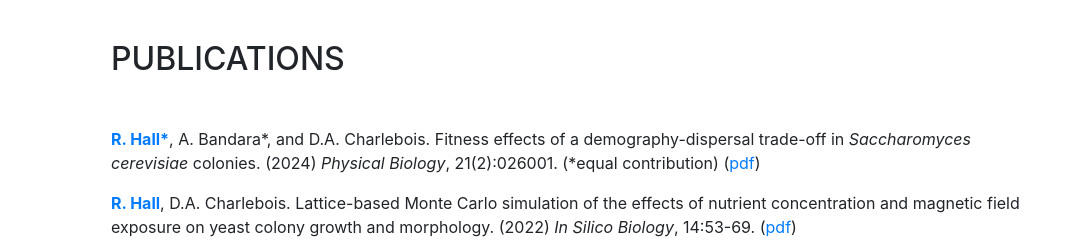
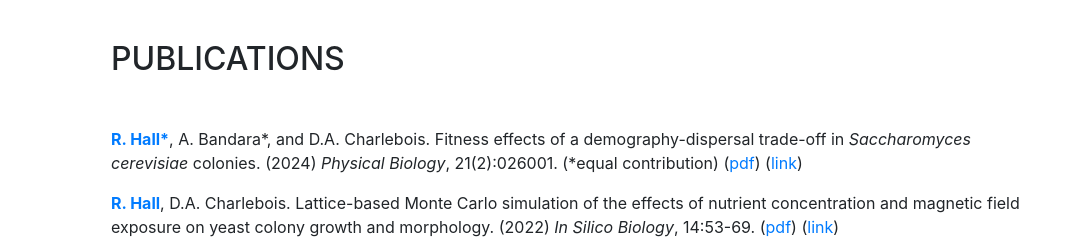
Before and after one commit to bekahall/bekahall.github.io, a website with bundled scripts: page index.html in a window 1280 px wide. Shown: the part 1020-1272 px from the top of the page, without its empty margins (209-1280 px from the left). Built offline with nearby package versions, Linux system fonts and the light colour scheme; a web font is replaced by a local one.

Commit message:
Update index.html

```diff
--- a/index.html
+++ b/index.html
@@ -103,10 +103,10 @@
 <!--           <div class="subheading mb-3">Submitted</div> -->
 
 <!--           <div class="subheading mb-3">Published</div> -->
-          <p><span class="text-primary"><b>R. Hall*</b></span>, A. Bandara*, and D.A. Charlebois. Fitness effects of a demography-dispersal trade-off in <i>Saccharomyces cerevisiae</i> colonies. (2024) <i>Physical Biology</i>, 21(2):026001. (*equal contribution) (<a href="hall2024.pdf">pdf</a>)
+          <p><span class="text-primary"><b>R. Hall*</b></span>, A. Bandara*, and D.A. Charlebois. Fitness effects of a demography-dispersal trade-off in <i>Saccharomyces cerevisiae</i> colonies. (2024) <i>Physical Biology</i>, 21(2):026001. (*equal contribution) (<a href="hall2024.pdf">pdf</a>) (<a href="https://iopscience.iop.org/article/10.1088/1478-3975/ad1ccd">link</a>)
           </p>
 
-          <p><span class="text-primary"><b>R. Hall</b></span>, D.A. Charlebois. Lattice-based Monte Carlo simulation of the effects of nutrient concentration and magnetic field exposure on yeast colony growth and morphology. (2022) <i>In Silico Biology</i>, 14:53-69. (<a href="hall2022.pdf">pdf</a>)</p>
+          <p><span class="text-primary"><b>R. Hall</b></span>, D.A. Charlebois. Lattice-based Monte Carlo simulation of the effects of nutrient concentration and magnetic field exposure on yeast colony growth and morphology. (2022) <i>In Silico Biology</i>, 14:53-69. (<a href="hall2022.pdf">pdf</a>) (<a href="https://content.iospress.com/articles/in-silico-biology/isb210233">link</a>)</p>
 
           <p><span class="text-primary"><b>R. Hall</b></span>, D.A. Charlebois. Book review on “A World Beyond Physics: The Emergence
             and Evolution of Life” by Stuart A. Kauffman. (2020) <i>The Quarterly Review of Biology</i>, 95:133. (<a href="hall2020.pdf">pdf</a>)</p>
```
